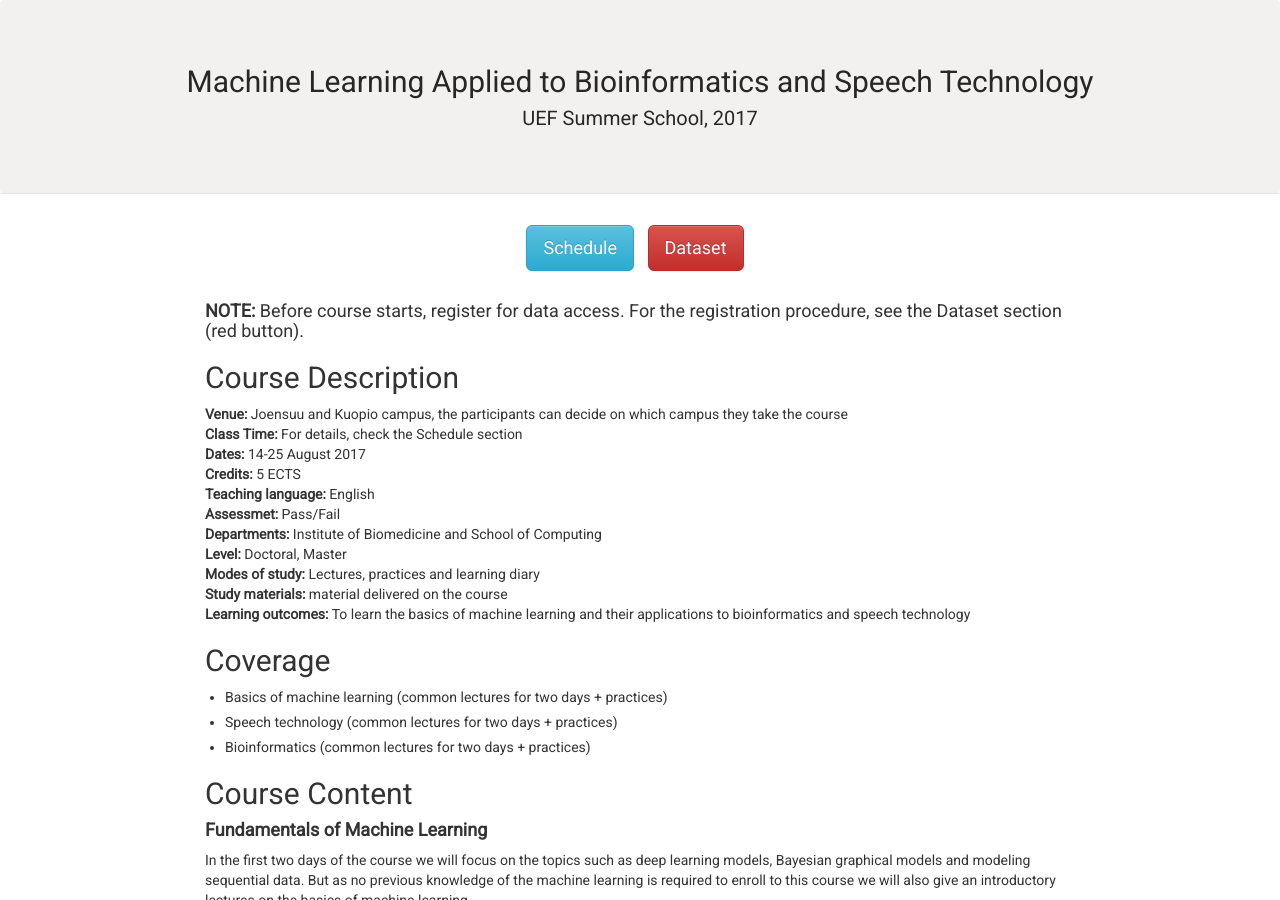
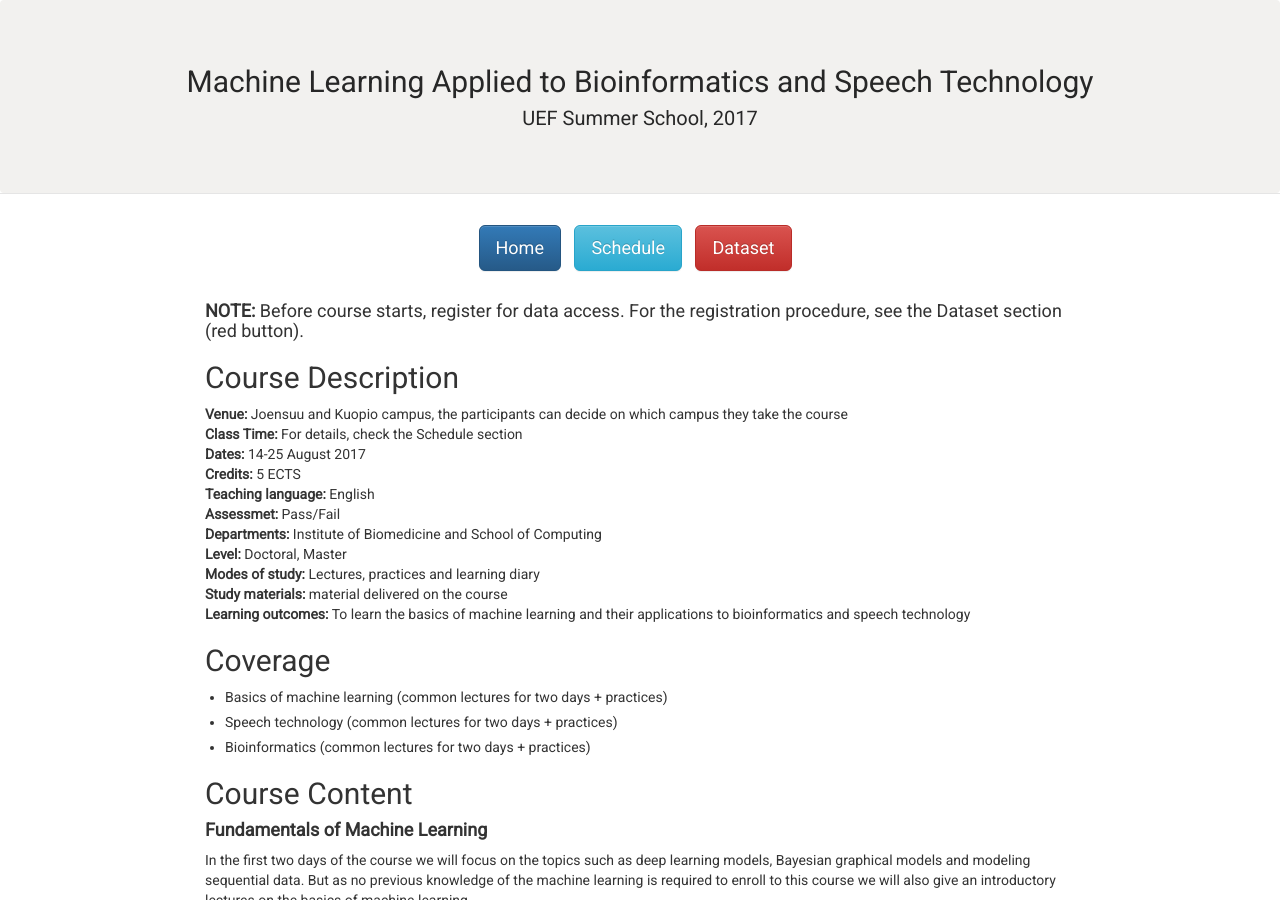
Before and after one commit to abrahamwoubie/Summer_School_RL, a Jekyll site: the page built from index.md, in a window 1280 px wide and 900 px high. Built offline with Jekyll 4.4.1, drawn with Linux system fonts in a browser that asks for light colours; nearby versions of some CDN libraries.

Commit message:
Added index/home button

```diff
--- a/_includes/buttons.html
+++ b/_includes/buttons.html
@@ -1,4 +1,7 @@
 <div style="text-align:center; padding:10px 0px 20px 0px;">
+  <a href="{{ site.url }}/{{ site.baseurl }}" style="margin-right:10px">
+    <button type="button" class="btn btn-primary btn-lg">Home</button>
+  </a>
   <a href="{{ site.url }}/{{ site.baseurl }}/schedule" style="margin-right:10px">
     <button type="button" class="btn btn-info btn-lg">Schedule</button>
   </a>
```
